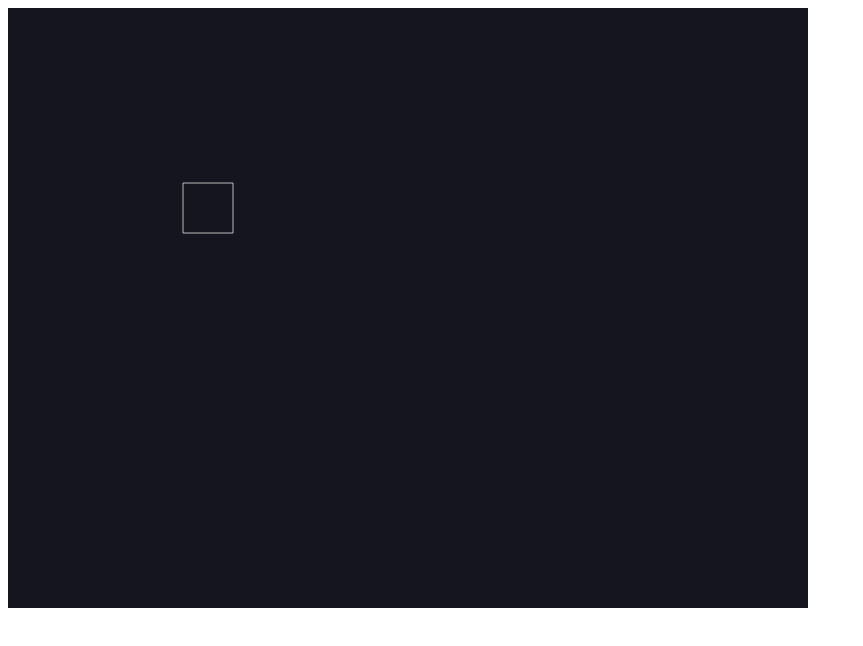
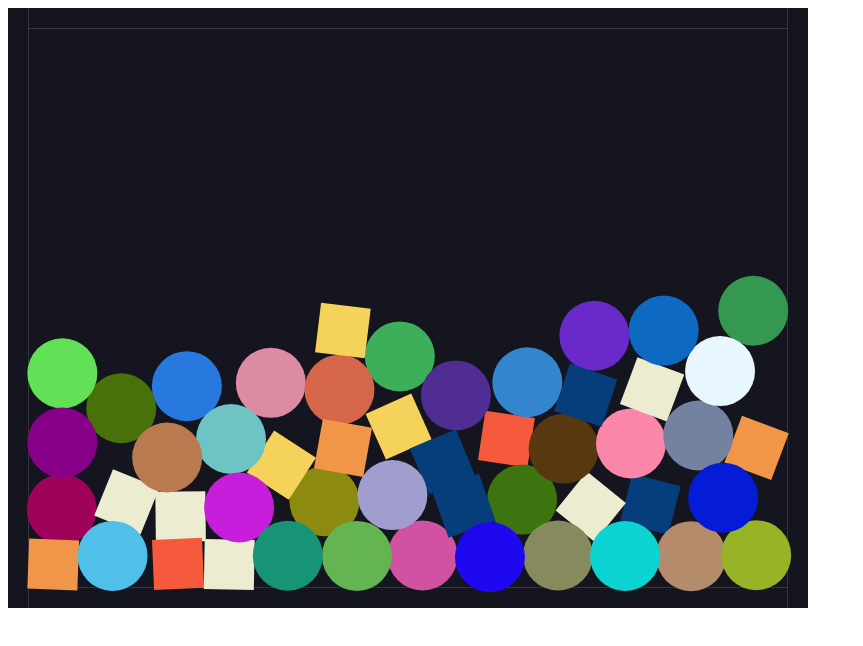
Before and after one commit to henry11241/maze, a plain HTML site: page index.html in a window 1280 px wide. Shown: the whole page, without its empty margins (0-863 px from the left). Drawn offline with nearby package versions, Linux system fonts and the light colour scheme; animation ran at ten frames a second.

Commit message:
generate some random blocks in the canvas

```diff
--- a/app.js
+++ b/app.js
@@ -1,4 +1,7 @@
-const { Engine, Render, Runner, Bodies, Composite } = Matter
+const { Engine, Render, Runner, Bodies, Composite, MouseConstraint, Mouse } = Matter
+
+const width = 800
+const height = 600
 
 const engine = Engine.create()
 const { world } = engine
@@ -6,15 +9,38 @@ const render = Render.create({
   element: document.body,
   engine: engine,
   options: {
-    width: 800,
-    height: 600
+    wireframes: false,
+    width,
+    height
   }
 })
 
-const shape = Bodies.rectangle(200, 200, 50, 50, {
-  isStatic: true
-})
-Composite.add(world, shape)
-
 Render.run(render)
 Runner.run(Runner.create(), engine)
+
+// Add a mouse control
+Composite.add(world, MouseConstraint.create(engine, {
+  mouse: Mouse.create(render.canvas)
+}))
+
+// Walls
+const walls = [
+  Bodies.rectangle(400, 0, 800, 40, { isStatic: true }),
+  Bodies.rectangle(400, 600, 800, 40, { isStatic: true }),
+  Bodies.rectangle(0, 300, 40, 600, { isStatic: true }),
+  Bodies.rectangle(800, 300, 40, 600, { isStatic: true })
+]
+Composite.add(world, walls)
+
+// Random shapes
+for (let i = 0; i < 50; i++) {
+  if(Math.random() > 0.5) {
+    Composite.add(world, Bodies.rectangle(Math.random() * width, Math.random() * height, 50, 50))
+  } else {
+    Composite.add(world, Bodies.circle(Math.random() * width, Math.random() * height, 35, {
+      render: {
+        fillStyle: randomColor()
+      }
+    }))
+  }
+}
--- a/index.html
+++ b/index.html
@@ -9,6 +9,7 @@
 </head>
 <body>
 
+  <script src="utils.js"></script>
   <script src="app.js"></script>
 </body>
 </html>
--- /dev/null
+++ b/utils.js
@@ -0,0 +1,10 @@
+const randomColor = () => {
+  const r = Math.floor(Math.random() * 256);
+  const g = Math.floor(Math.random() * 256);
+  const b = Math.floor(Math.random() * 256);
+
+  // Construct CSS rgb() string
+  const colorString = "rgb(" + r + ", " + g + ", " + b + ")";
+
+  return colorString;
+}
```
